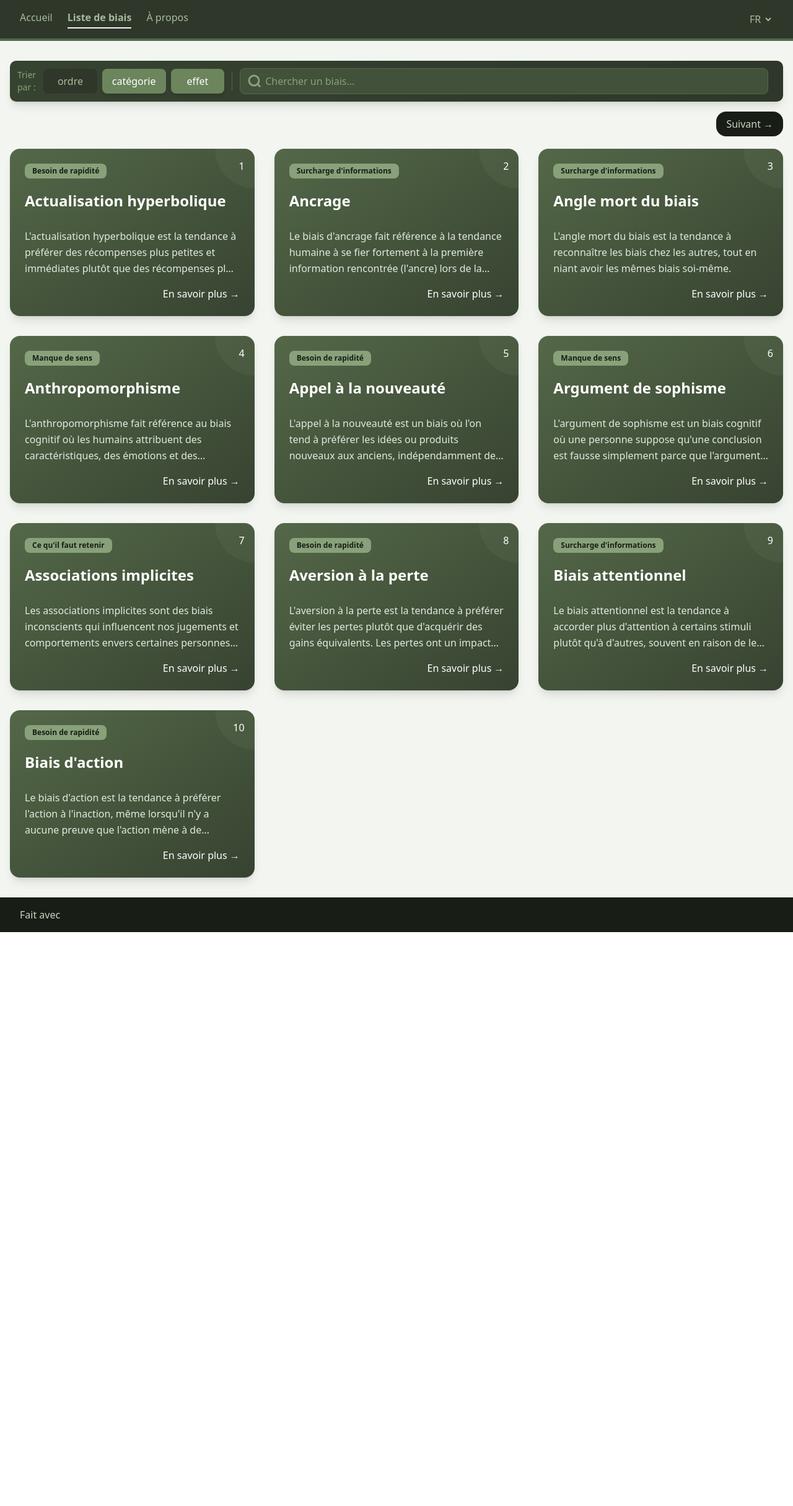
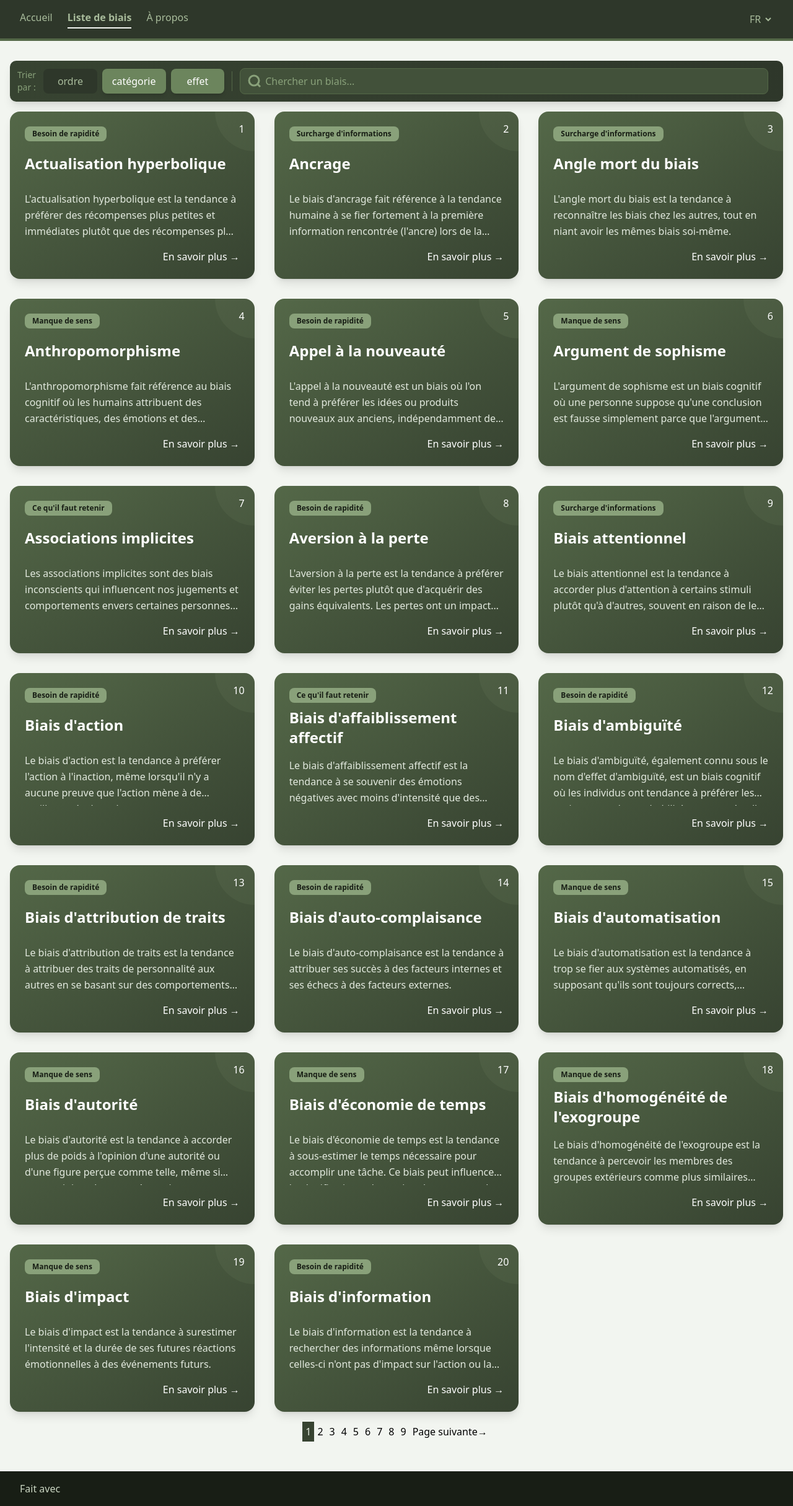
Before and after one commit to yassine-mahjoubi/biais-cognitifs, a Vue app: page /liste in a window 1280 px wide. Shown: the whole page at 62% size. Before the commit the page ends 1504 px from the top, so only its background shows below. Built offline with nearby package versions, Linux system fonts and the light colour scheme; some icons are missing.

Commit message:
Enhance pagination (#66)
* feat: enhance pagination logic in BiasList component

* feat: update pagination logic and improve accessibility in BiasList and SearchBias components

```diff
--- a/src/components/UI/BiasList.vue
+++ b/src/components/UI/BiasList.vue
@@ -11,52 +11,69 @@ const propos = defineProps<{
   biases: Bias[]
   loading: boolean
 }>()
-const itemsByPage = ref<number>(0)
+const currentPage = ref<number>(1)
+const paginateBy = 20
+const totalPages = computed(() => Math.ceil(propos.biases.length / paginateBy))
+
 const nextPage = () => {
-  itemsByPage.value += 10
+  currentPage.value++
 }
 const previousPage = () => {
-  itemsByPage.value -= 10
+  currentPage.value--
 }
-const displayedBiases = computed(() => {
-  return propos.biases.slice(itemsByPage.value, itemsByPage.value + 10)
+const displayedPages = computed(() => {
+  const start = (currentPage.value - 1) * paginateBy
+  const end = start + paginateBy
+  return propos.biases.slice(start, end)
 })
+const goToPage = (page: number) => (currentPage.value = page)
 </script>
 <template>
-  <section aria-label="paginaation">
-    <ul class="mb-5 flex justify-between flex-row-reverse">
-      <li>
-        <button
-          v-if="itemsByPage < biases.length - 10"
-          @click="nextPage()"
-          class="bg-heavy-metal-950 text-heavy-metal-200 rounded-2xl cursor-pointer px-4 py-2 inline-flex items-center gap-1 group"
-        >
-          <span> {{ t('buttons.next') }} </span>
-          <i aria-hidden="true" class="group-hover:translate-x-1 transition-transform">→</i>
-        </button>
-      </li>
-      <li>
-        <button
-          v-if="itemsByPage > 0"
-          @click="previousPage()"
-          class="bg-heavy-metal-950 text-heavy-metal-200 rounded-2xl cursor-pointer px-4 py-2 inline-flex group"
-        >
-          <i aria-hidden="true" class="group-hover:-translate-x-1 transition-transform">←</i>
-          <span> {{ t('buttons.previous') }} </span>
-        </button>
-      </li>
-    </ul>
-  </section>
   <ul class="grid grid-cols-1 md:grid-cols-2 xl:grid-cols-3 gap-8">
     <template v-if="loading">
-      <div v-for="n in 10" :key="`skeleton-${n}`">
+      <div v-for="n in paginateBy" :key="`skeleton-${n}`">
         <SkeletonCard />
       </div>
     </template>
     <template v-else>
-      <li v-for="(bias, index) in displayedBiases" :key="bias.id" :id="bias.id">
-        <BiasItem :bias="bias" :index="index + itemsByPage" />
+      <li v-for="(bias, index) in displayedPages" :key="bias.id" :id="bias.id">
+        <BiasItem :bias="bias" :index="index + (currentPage - 1) * paginateBy" />
       </li>
     </template>
   </ul>
+  <nav aria-label="pagiaation" role="navigation">
+    <ul class="mb-5 flex justify-center mt-5">
+      <li>
+        <a href="#" v-if="currentPage > 1" @click="previousPage()" class="">
+          <i aria-hidden="true" class="group-hover:-translate-x-1 transition-transform">←</i>
+          <span> {{ t('buttons.previous') }} </span>
+        </a>
+      </li>
+      <li v-for="page in totalPages" :key="`id-${page}`">
+        <a
+          :href="`?page=${page}`"
+          @click.prevent="goToPage(page)"
+          :aria-current="currentPage === page ? 'page' : undefined"
+          :title="`page ${page}`"
+          class=""
+          :class="currentPage === page ? 'bg-heavy-metal-800 text-heavy-metal-100' : ''"
+          >{{ page }}
+        </a>
+      </li>
+
+      <li>
+        <a href="#" v-if="currentPage < totalPages" @click="nextPage()" class="">
+          <span> {{ t('buttons.next') }} </span>
+          <i aria-hidden="true" class="group-hover:translate-x-1 transition-transform">→</i>
+        </a>
+      </li>
+    </ul>
+  </nav>
 </template>
+<style lang="css" scoped>
+a {
+  padding: 5px;
+  border: 1px solid var(--bg-heavy-metal-800);
+  cursor: pointer;
+}
+</style>
--- a/src/components/UI/SearchBias.vue
+++ b/src/components/UI/SearchBias.vue
@@ -8,7 +8,7 @@ const store = useBiasStore()
 const { biasToFind } = storeToRefs(store)
 </script>
 <template>
-  <div class="relative w-full">
+  <div class="relative w-full" role="search">
     <svg
       aria-hidden="true"
       class="absolute left-3 top-1/2 transform -translate-y-1/2 text-heavy-metal-400 pointer-events-none"
@@ -31,7 +31,6 @@ const { biasToFind } = storeToRefs(store)
       :aria-label="t('search.aria_label')"
       class="w-full pl-10 pr-10 py-2 bg-heavy-metal-700 text-white placeholder-heavy-metal-400 border border-heavy-metal-600 rounded-md focus:outline-none focus:ring-2 focus:ring-heavy-metal-500 focus:border-transparent transition-all duration-200"
     />
-    <!-- Bouton clear (X) -->
     <button
       v-if="biasToFind"
       @click="store.resetSearch()"
--- a/src/plugins/i18/local/en.json
+++ b/src/plugins/i18/local/en.json
@@ -34,8 +34,8 @@
     "read_more_accessible": "Read more about the {biasName}",
     "see_more": "See more ",
     "external_link": "See more info about {biasName} - New window",
-    "next": "Next",
-    "previous": "Previous"
+    "next": "Next page",
+    "previous": "Previous page"
   },
   "about_page": {
     "title": "About This Application",
--- a/src/plugins/i18/local/fr.json
+++ b/src/plugins/i18/local/fr.json
@@ -34,8 +34,8 @@
     "read_more_accessible": "En savoir plus sur {biasName}",
     "see_more": "Voir plus ",
     "external_link": "Voir plus d'infos sur {biasName} - Nouvelle fenêtre",
-    "next": "Suivant",
-    "previous": "Précédent"
+    "next": "Page suivante",
+    "previous": "Page précédente"
   },
   "about_page": {
     "title": "À propos de cette application",
```
